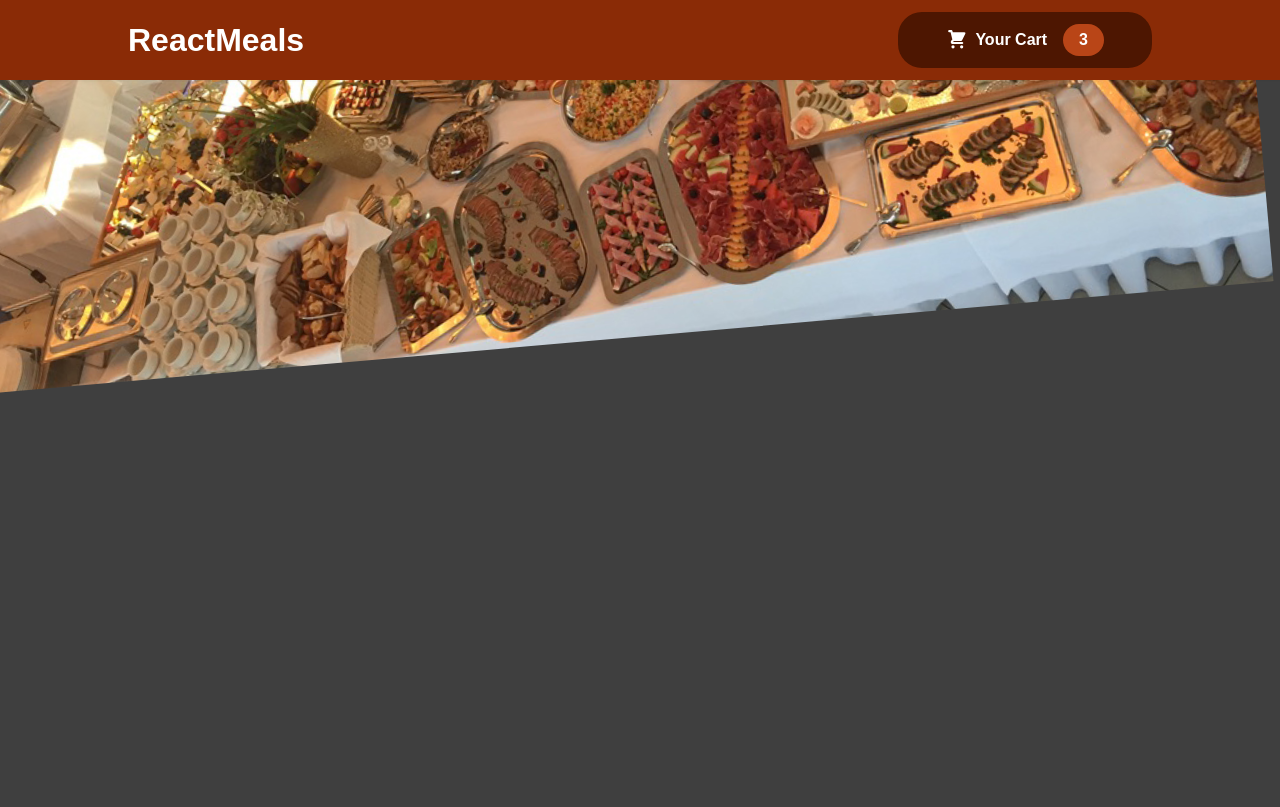
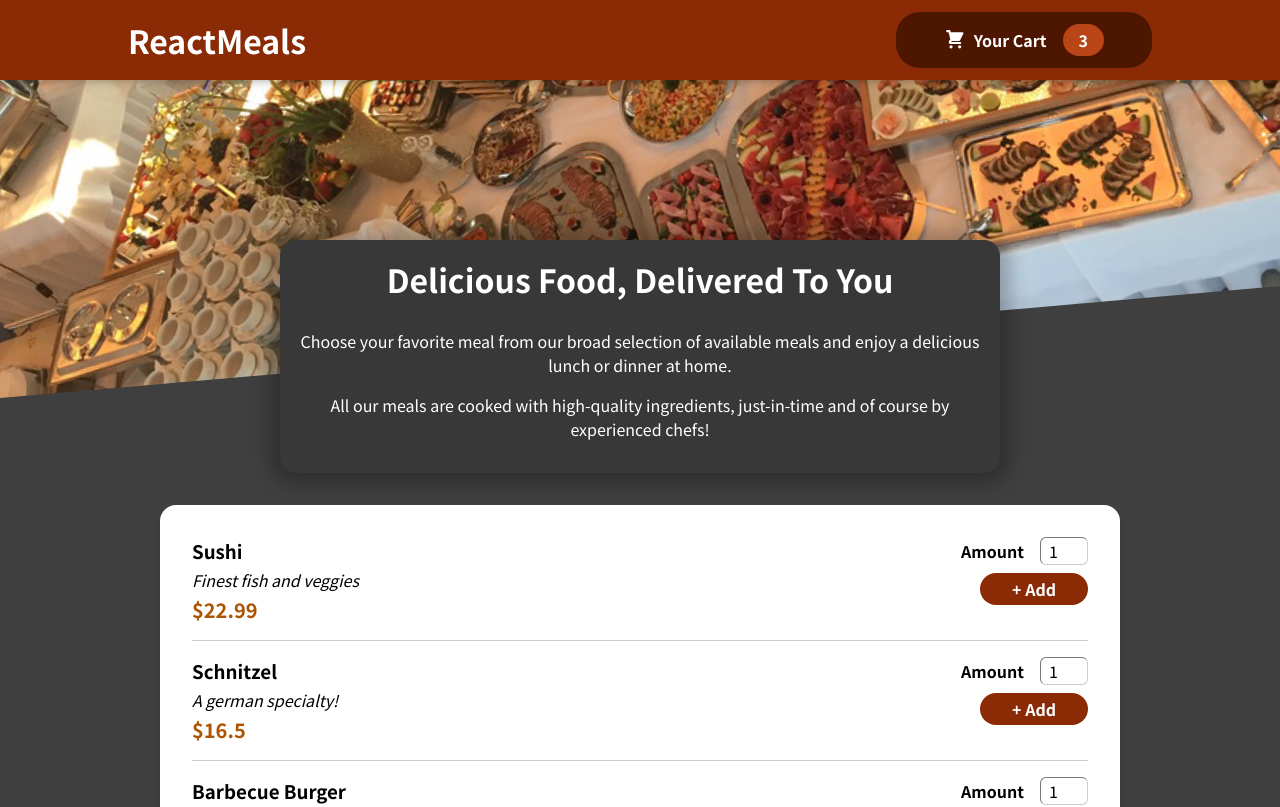
Before and after one commit to tofigamraslanov/food-order, a React (Create React App) app: page / in a window 1280 px wide. Shown: the top 807 px of the page. Built offline with nearby package versions, Linux system fonts and the light colour scheme; the HTML template or start-up script is replaced by a standard one.

Commit message:
Meals components added ✅

```diff
--- a/src/App.js
+++ b/src/App.js
@@ -1,9 +1,13 @@
 import Header from './components/Layout/Header';
+import Meals from './components/Meals/Meals';
 
 function App() {
   return (
     <>
       <Header />
+      <main>
+        <Meals />
+      </main>
     </>
   );
 }
--- a/src/components/Layout/Header.js
+++ b/src/components/Layout/Header.js
@@ -3,13 +3,11 @@
 import mealsImage from '../../assets/meals.jpg';
 import HeaderCartButton from './HeaderCartButton';
 
-import classes from './Header.module.css';
-
 const Header = props => {
   return (
     <>
-      <header className="fixed top-0 left-0 w-full h-20 leading-1 bg-brand text-white flex justify-between items-center py-0 px-10% shadow-sm z-10">
-        <h1 className="font-bold text-3.5xl">ReactMeals</h1>
+      <header className="fixed top-0 left-0 w-full h-20 leading-1 bg-yellow-750 text-white flex justify-between items-center py-0 px-10% shadow-md z-10">
+        <h1>ReactMeals</h1>
         <HeaderCartButton />
       </header>
       <div className="w-full h-25 z-0 overflow-hidden">
--- a/src/components/Layout/Header.module.css
+++ /dev/null
@@ -1,29 +0,0 @@
-.header {
-  position: fixed;
-  top: 0;
-  left: 0;
-  width: 100%;
-  height: 5rem;
-  background-color: #8a2b06;
-  color: white;
-  display: flex;
-  justify-content: space-between;
-  align-items: center;
-  padding: 0 10%;
-  box-shadow: 0 2px 8px rgba(0, 0, 0, 0.25);
-  z-index: 10;
-}
-
-.main-image {
-  width: 100%;
-  height: 25rem;
-  z-index: 0;
-  overflow: hidden;
-}
-
-.main-image img {
-  width: 110%;
-  height: 100%;
-  object-fit: cover;
-  transform: rotateZ(-5deg) translateY(-4rem) translateX(-1rem);
-}
--- a/src/components/Layout/HeaderCartButton.js
+++ b/src/components/Layout/HeaderCartButton.js
@@ -3,12 +3,12 @@
 
 const HeaderCartButton = () => {
   return (
-    <button className="cursor-pointer border-none bg-icon text-white font-bold py-3 px-12 flex justify-around items-center rounded-3xl hover:bg-hover active:bg-hover group">
+    <button className="cursor-pointer font-inherit font-bold border-none bg-red-850 text-white py-3 px-12 flex justify-around items-center rounded-3xl hover:bg-red-950 active:bg-red-950 group">
       <span className="w-[1.35rem] h-[1.35rem] mr-2">
         <CartIcon />
       </span>
-      <span className="">Your Cart</span>
-      <span className="bg-badge py-1 px-4 rounded-3xl ml-4 font-bold group-hover:bg-badge-hover group-focus:bg-badge-hover">
+      <span>Your Cart</span>
+      <span className="bg-yellow-650 py-1 px-4 rounded-3xl ml-4 font-bold group-hover:bg-yellow-850 group-focus:bg-yellow-850">
         3
       </span>
     </button>
--- /dev/null
+++ b/src/components/Meals/AvailableMeals.js
@@ -0,0 +1,72 @@
+import React from 'react';
+import Card from '../UI/Card';
+
+const DUMMY_MEALS = [
+  {
+    id: 'm1',
+    name: 'Sushi',
+    description: 'Finest fish and veggies',
+    price: 22.99,
+  },
+  {
+    id: 'm2',
+    name: 'Schnitzel',
+    description: 'A german specialty!',
+    price: 16.5,
+  },
+  {
+    id: 'm3',
+    name: 'Barbecue Burger',
+    description: 'American, raw, meaty',
+    price: 12.99,
+  },
+  {
+    id: 'm4',
+    name: 'Green Bowl',
+    description: 'Healthy...and green...',
+    price: 18.99,
+  },
+];
+
+const AvailableMeals = () => {
+  const mealsList = DUMMY_MEALS.map(meal => (
+    <li key={meal.id} className="flex justify-between m-4 pb-4 border-bottom">
+      <div>
+        <h3 className="mt-0 mx-0 mb-1">{meal.name}</h3>
+        <div className="italic">{meal.description}</div>
+        <div className="mt-1 font-bold text-xl text-yellow-550">{`$${meal.price}`}</div>
+      </div>
+      <div>
+        <form className="text-right">
+          <div className="flex items-center mb-2">
+            <label htmlFor={`amount-${meal.id}`} className="font-bold mr-4">
+              Amount
+            </label>
+            <input
+              id={`amount-${meal.id}`}
+              type="number"
+              min="1"
+              max="5"
+              step="1"
+              value="1"
+              className="w-12 rounded-md font-inherit pl-2 border border-gray-350"
+            />
+          </div>
+          <button className="font-inherit cursor-pointer bg-yellow-750 border-none border border-yellow-750 text-white py-1 px-8 rounded-3xl font-bold hover:bg-yellow-950 transition-colors">
+            + Add
+          </button>
+        </form>
+      </div>
+    </li>
+  ));
+
+  return (
+    <section className="max-w-[60rem] w-[90%] my-8 mx-auto animate-appearing">
+      <Card>
+        <ul className="list-none m-0 p-0">{mealsList}</ul>
+      </Card>
+    </section>
+  );
+};
+
+export default AvailableMeals;
--- /dev/null
+++ b/src/components/Meals/Meals.js
@@ -0,0 +1,14 @@
+import React from 'react';
+import AvailableMeals from './AvailableMeals';
+import MealsSummary from './MealsSummary';
+
+const Meals = () => {
+  return (
+    <>
+      <MealsSummary />
+      <AvailableMeals />
+    </>
+  );
+};
+
+export default Meals;
--- /dev/null
+++ b/src/components/Meals/MealsSummary.js
@@ -0,0 +1,21 @@
+import React from 'react';
+
+const MealsSummary = () => {
+  return (
+    <section className="text-center max-w-[45rem] w-[90%] m-auto mt-[-10rem] relative bg-gray-650 text-white rounded-2xl p-4 shadow-0.5xl">
+      <h2 className="mt-0 font-bold text-[2rem]">
+        Delicious Food, Delivered To You
+      </h2>
+      <p>
+        Choose your favorite meal from our broad selection of available meals
+        and enjoy a delicious lunch or dinner at home.
+      </p>
+      <p>
+        All our meals are cooked with high-quality ingredients, just-in-time and
+        of course by experienced chefs!
+      </p>
+    </section>
+  );
+};
+
+export default MealsSummary;
--- /dev/null
+++ b/src/components/UI/Card.js
@@ -0,0 +1,9 @@
+import React from 'react';
+
+const Card = props => {
+  return (
+    <div className="p-4 bg-white shadow rounded-2xl">{props.children}</div>
+  );
+};
+
+export default Card;
--- a/src/index.css
+++ b/src/index.css
@@ -1,8 +1,8 @@
+@import url('https://fonts.googleapis.com/css2?family=Noto+Sans+JP:wght@400;700&display=swap');
+
 @tailwind base;
 @tailwind components;
 @tailwind utilities;
-
-@import url('https://fonts.googleapis.com/css2?family=Noto+Sans+JP:wght@400;700&display=swap');
 
 @layer base {
   * {
@@ -19,6 +19,33 @@
   }
 }
 
-.transform-img {
-  transform: rotateZ(-5deg) translateY(-4rem) translateX(-1rem);
+@layer utilities {
+  .transform-img {
+    transform: rotateZ(-5deg) translateY(-4rem) translateX(-1rem);
+  }
+
+  .animate-appearing {
+    animation: meals-appear 1s ease-out forwards;
+  }
+
+  .font-inherit {
+    font-size: inherit;
+    font-family: inherit;
+  }
+
+  .border-bottom {
+    border-bottom: 1px solid #ccc;
+  }
+
+  @keyframes meals-appear {
+    from {
+      opacity: 0;
+      transform: translateY(3rem);
+    }
+
+    to {
+      opacity: 1;
+      transform: translateY(0);
+    }
+  }
 }
--- a/tailwind.config.js
+++ b/tailwind.config.js
@@ -8,11 +8,22 @@
         '8/7': '110%',
       },
       colors: {
-        brand: '#8a2b06',
-        icon: '#4d1601',
-        hover: '#2c0d00;',
-        badge: '#b94517;',
-        'badge-hover': '#92320c',
+        red: {
+          750: '#641e03',
+          850: '#4d1601',
+          950: '#2c0d00',
+        },
+        yellow: {
+          550: '#ad5502',
+          650: '#b94517',
+          750: '#8a2b06',
+          850: '#92320c',
+          950: '#641e03',
+        },
+        gray: {
+          350: '#ccc',
+          650: '#383838',
+        },
       },
       spacing: {
         25: '25rem',
@@ -20,8 +31,9 @@
       padding: {
         '10%': '10%',
       },
-      fontSize: {
-        '3.5xl': '2rem',
+      boxShadow: {
+        md: '0 2px 8px rgb(0 0 0 / 25%)',
+        '0.5xl': '0 1px 18px 10px rgb(0 0 0 / 25%)',
       },
     },
   },
@@ -29,4 +41,7 @@
     extend: {},
   },
   plugins: [],
+  corePlugins: {
+    preflight: false,
+  },
 };
```
